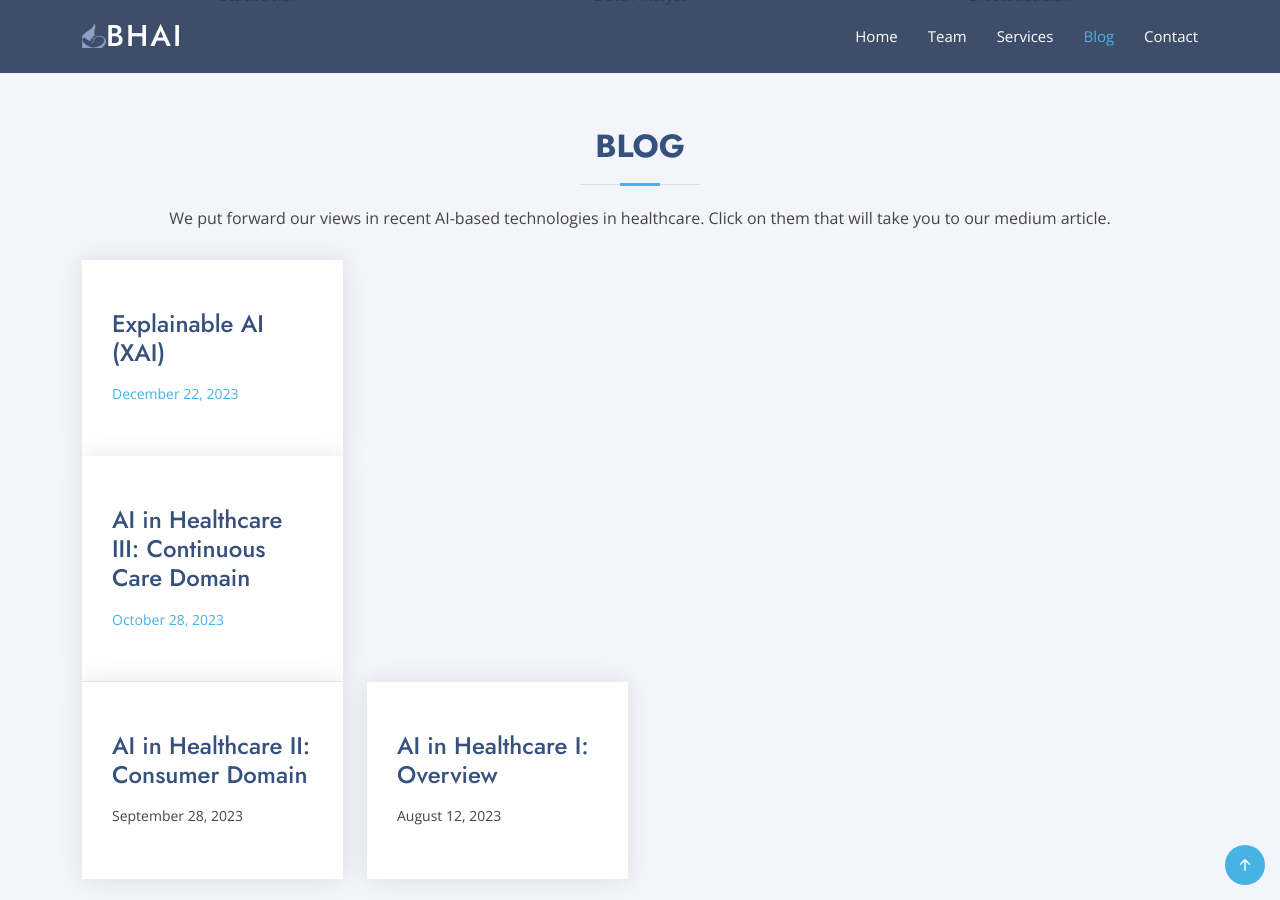
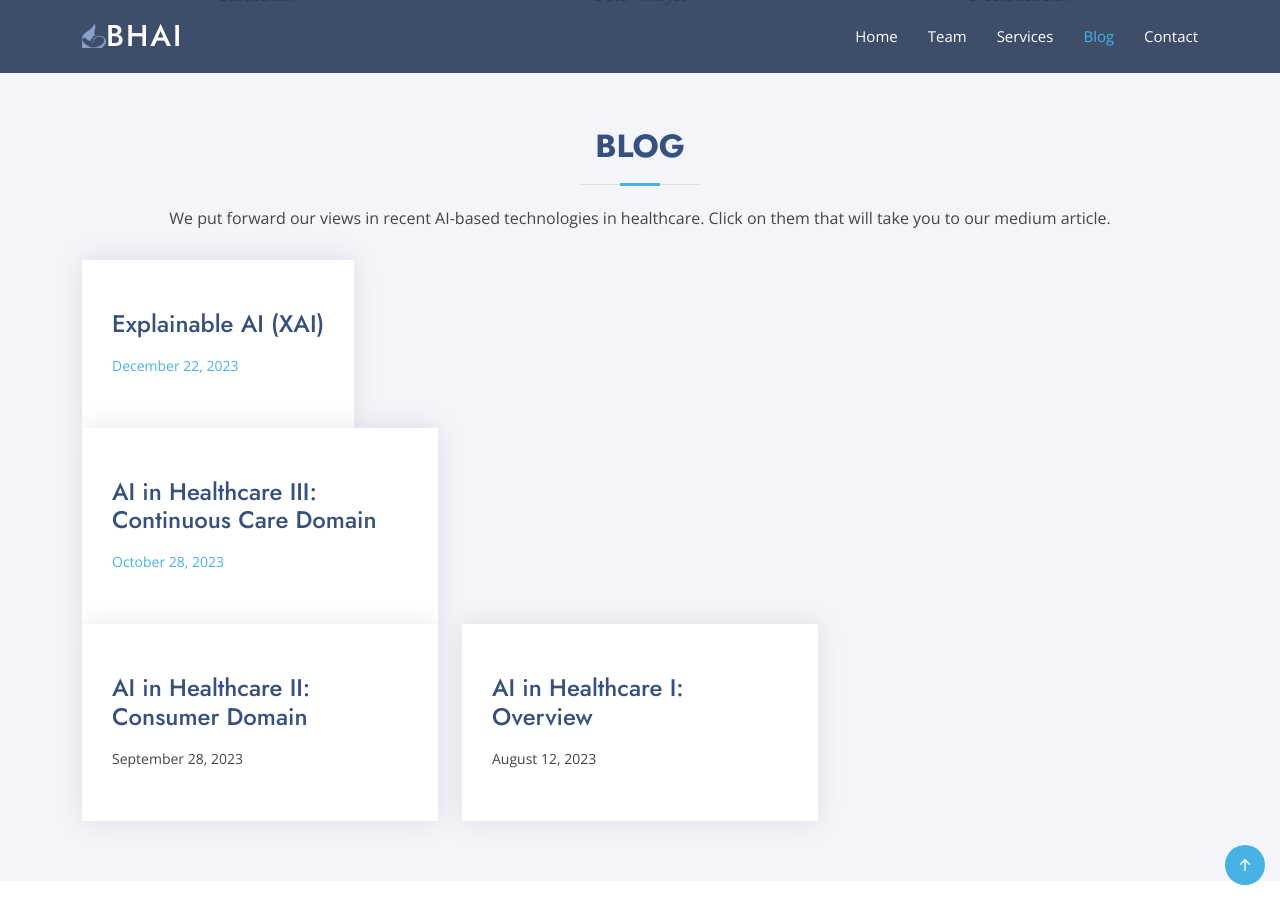
Before and after one commit to betterhealthusingAI/betterhealthusingAI.github.io, a Jekyll site: the page built from index.html, in a window 1280 px wide and 900 px high, scrolled down 929 px. Built offline with Jekyll 4.4.1, drawn with Linux system fonts in a browser that asks for light colours.

Commit message:
Update design_one.html
adjusted number of columns for large devices

```diff
--- a/_layouts/design_one.html
+++ b/_layouts/design_one.html
@@ -110,14 +110,14 @@
         </div>
 
         <div class="row">
-          <div class="col-xl-3 col-md-4 d-flex align-items-stretch" data-aos="zoom-in" data-aos-delay="100">
+          <div class="col-xl-4 col-md-4 d-flex align-items-stretch" data-aos="zoom-in" data-aos-delay="100">
             <div class="icon-box">
               <!-- <div class="icon"><i class="bx bx-file"></i></div> -->
               <h4><a href="https://medium.com/@isrfoundation89/explainable-ai-xai-7f2710cb58f3">Explainable AI (XAI) </h4>
               <p>December 22, 2023</p>
             </div>
           </div>
-          <div class="col-xl-3 col-md-4 d-flex align-items-stretch" data-aos="zoom-in" data-aos-delay="100">
+          <div class="col-xl-4 col-md-4 d-flex align-items-stretch" data-aos="zoom-in" data-aos-delay="100">
             <div class="icon-box">
               <!-- <div class="icon"><i class="bx bx-file"></i></div> -->
               <h4><a href="https://medium.com/@isrfoundation89/ai-in-healthcare-iii-continuous-care-domain-0d168c787ddc">AI in Healthcare III: Continuous Care Domain</h4>
@@ -125,7 +125,7 @@
             </div>
           </div>
 
-          <div class="col-xl-3 col-md-4 d-flex align-items-stretch mt-4 mt-md-0" data-aos="zoom-in" data-aos-delay="200">
+          <div class="col-xl-4 col-md-4 d-flex align-items-stretch mt-4 mt-md-0" data-aos="zoom-in" data-aos-delay="200">
             <div class="icon-box">
               <!-- <div class="icon"><i class="bx bx-file"></i></div> -->
               <h4><a href="https://medium.com/@isrfoundation89/ai-in-healthcare-pts-ii-consumer-domain-f72f777085c">AI in Healthcare II: Consumer Domain</a></h4>
@@ -133,7 +133,7 @@
             </div>
           </div>
 
-          <div class="col-xl-3 col-md-4 d-flex align-items-stretch mt-4 mt-xl-0" data-aos="zoom-in" data-aos-delay="300">
+          <div class="col-xl-4 col-md-4 d-flex align-items-stretch mt-4 mt-xl-0" data-aos="zoom-in" data-aos-delay="300">
             <div class="icon-box">
               <!-- <div class="icon"><i class="bx bx-tachometer"></i></div> -->
               <h4><a href="https://medium.com/@isrfoundation89/ai-in-health-care-pts-i-f64e80181607">AI in Healthcare I: Overview</a></h4>
```
